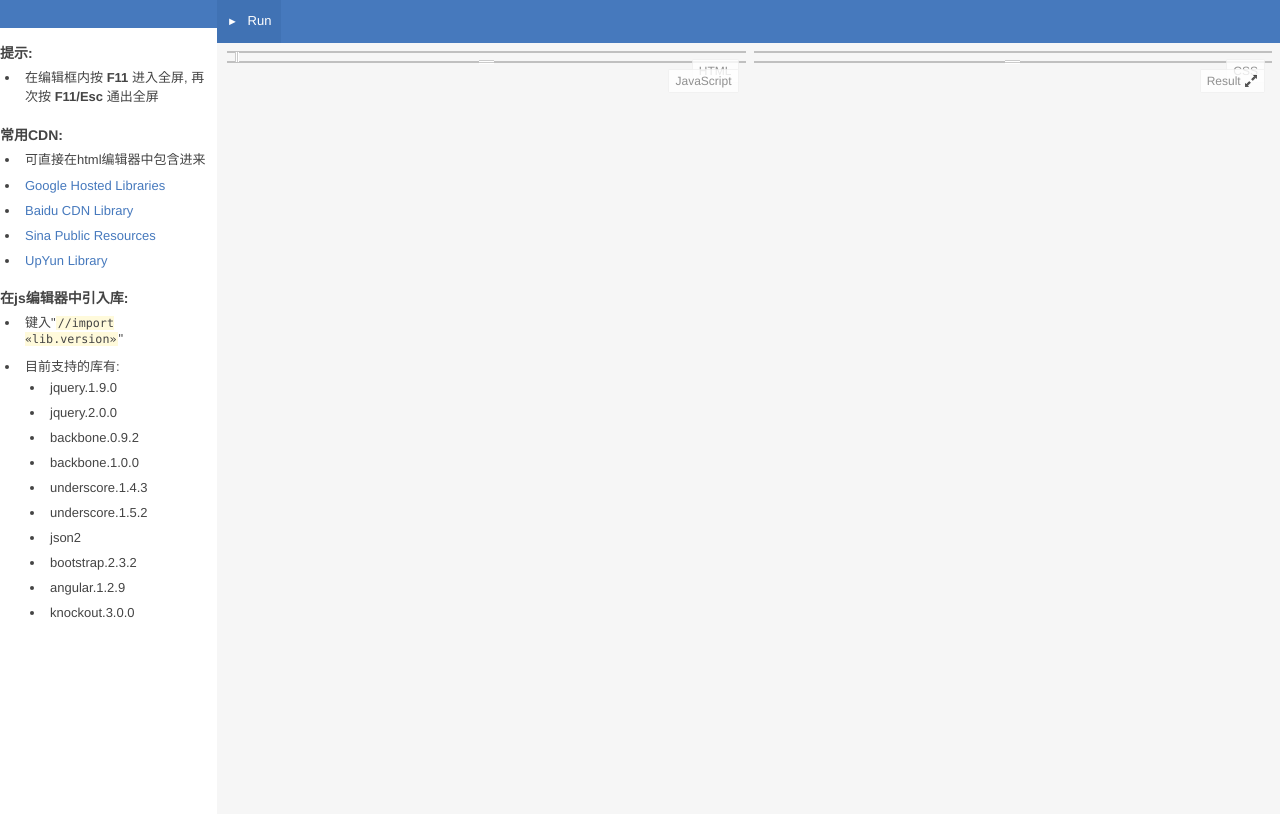
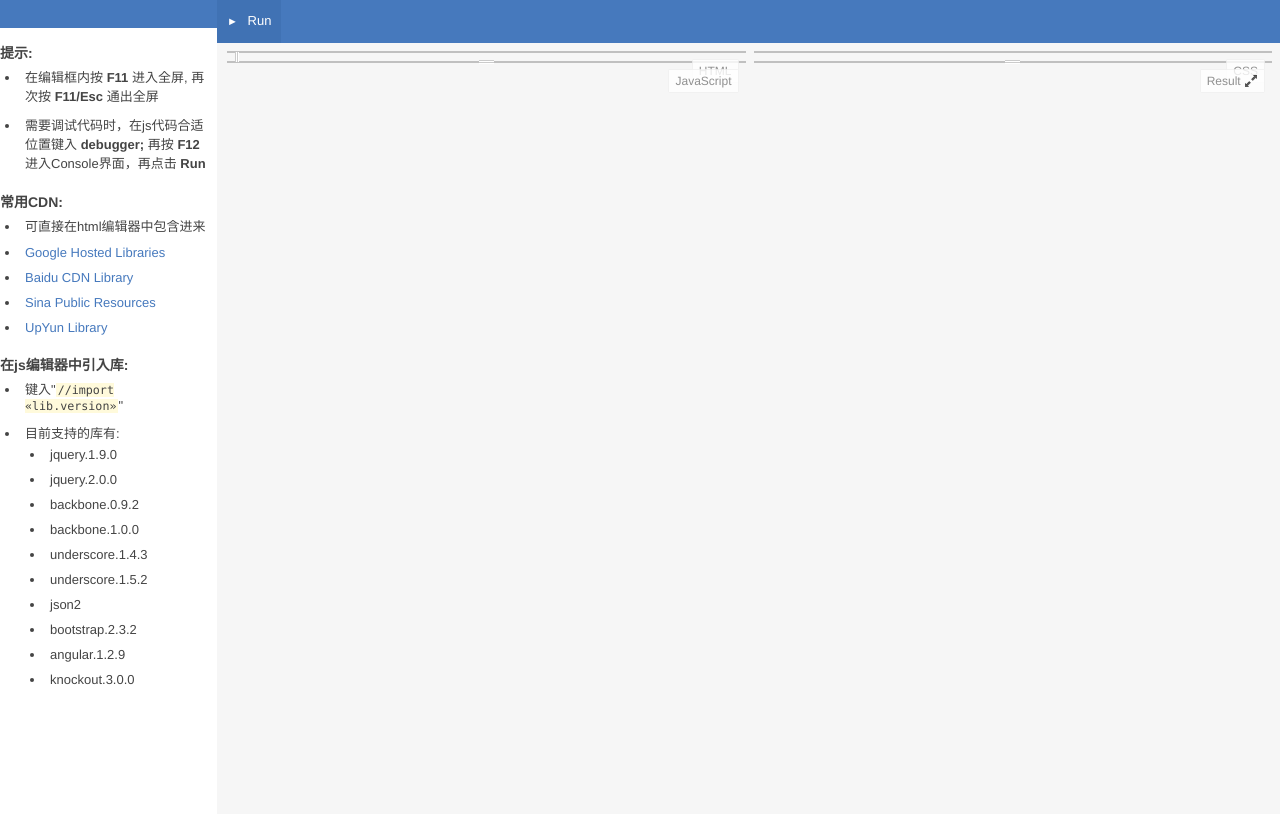
Before and after one commit to zyxstar/md2page_with_bae, a Python web app: template templates/popweb.html in a window 1280 px wide. Shown: the part 17-831 px from the top of the page. Run offline with Jinja, Linux system fonts and the light colour scheme; the template is opened without the code that fills it, so the values that code supplies are empty; some libraries are stand-ins or nearby versions.

Commit message:
Squashed 'static/' changes from 05ee338..19c60c3
19c60c3 edit

git-subtree-dir: static
git-subtree-split: 19c60c3b9da03e022a9534b7857a00a50aa0e32b

```diff
--- a/templates/popweb.html
+++ b/templates/popweb.html
@@ -44,6 +44,9 @@ $def with (res_base_url)
         <ul>
         <li>
            在编辑框内按 <strong>F11</strong> 进入全屏, 再次按 <strong>F11/Esc</strong> 通出全屏
+        </li>
+        <li>
+           需要调试代码时，在js代码合适位置键入 <strong>debugger;</strong> 再按 <strong>F12</strong> 进入Console界面，再点击 <strong>Run</strong>
         </li>
   </ul>
 
```
